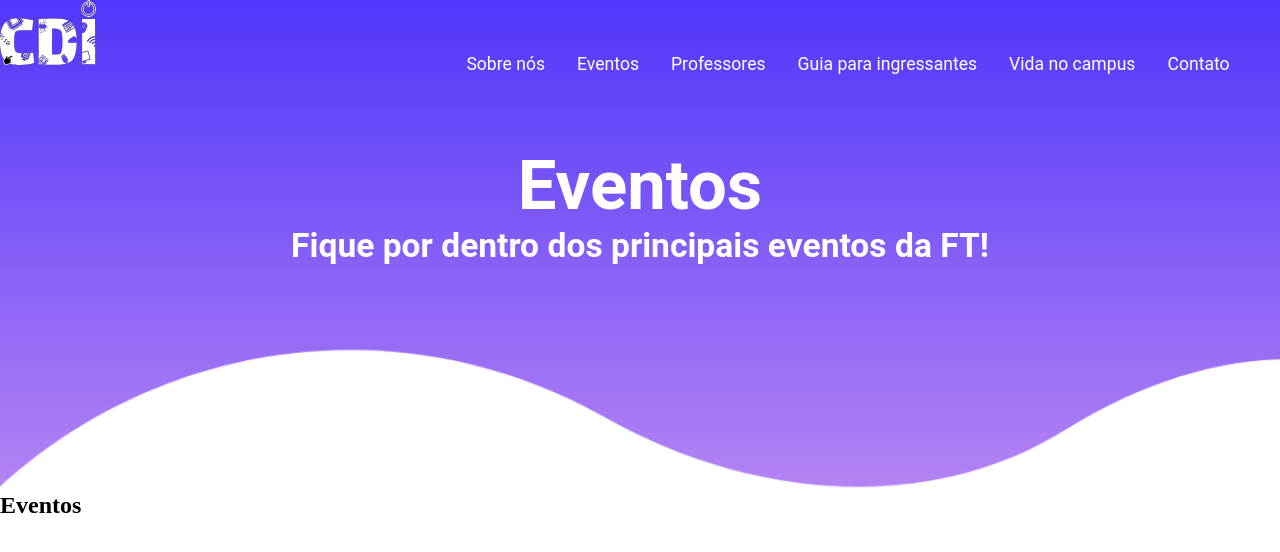
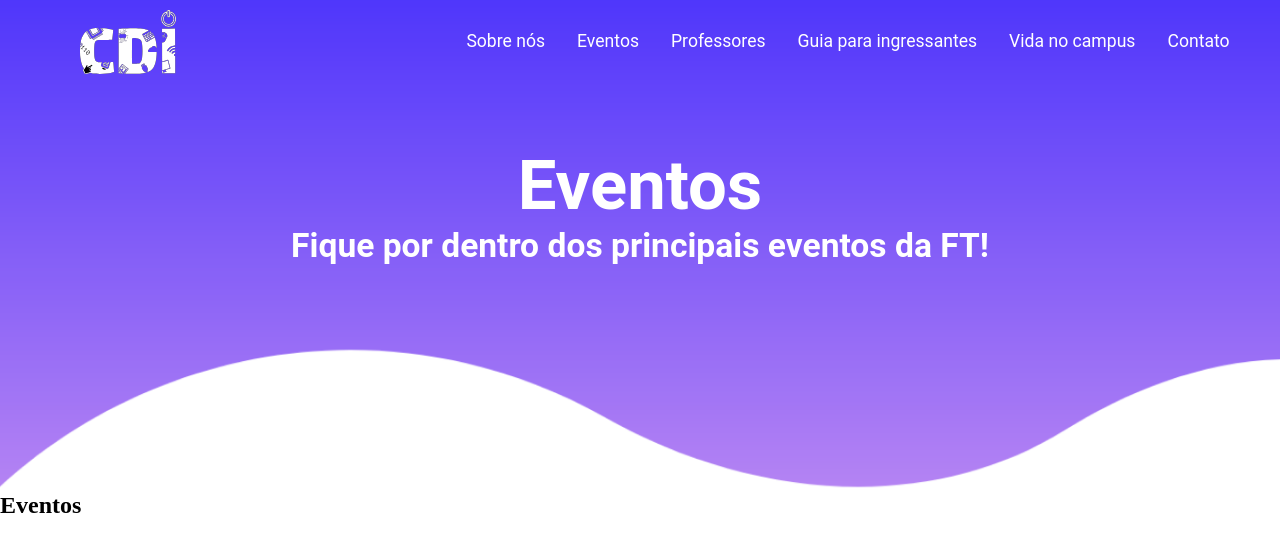
Before and after one commit to gabriellytegon/Site-CDI, a React (Vite) app: page /eventos in a window 1280 px wide. Shown: the top 552 px of the page. Built offline with nearby package versions, Linux system fonts and the light colour scheme.

Commit message:
style: ajustando a posição do menu no header

```diff
--- a/src/components/Menu/style.css
+++ b/src/components/Menu/style.css
@@ -9,6 +9,14 @@
     display: flex;
     justify-content: space-between;
     height: 8rem;
+}
+
+.genericLogoArea {
+    display: flex;
+    align-items: center;
+    justify-content: center;
+    width: 20%;
+    margin-top: -40px;
 }
 
 .logoArea {
@@ -34,7 +42,7 @@
 }
 
 .navigationGeneric nav ul, .navigationGeneric nav {
-    height: 100%;
+    height: 80%;
     margin-left: 2rem;
 }
 
```
